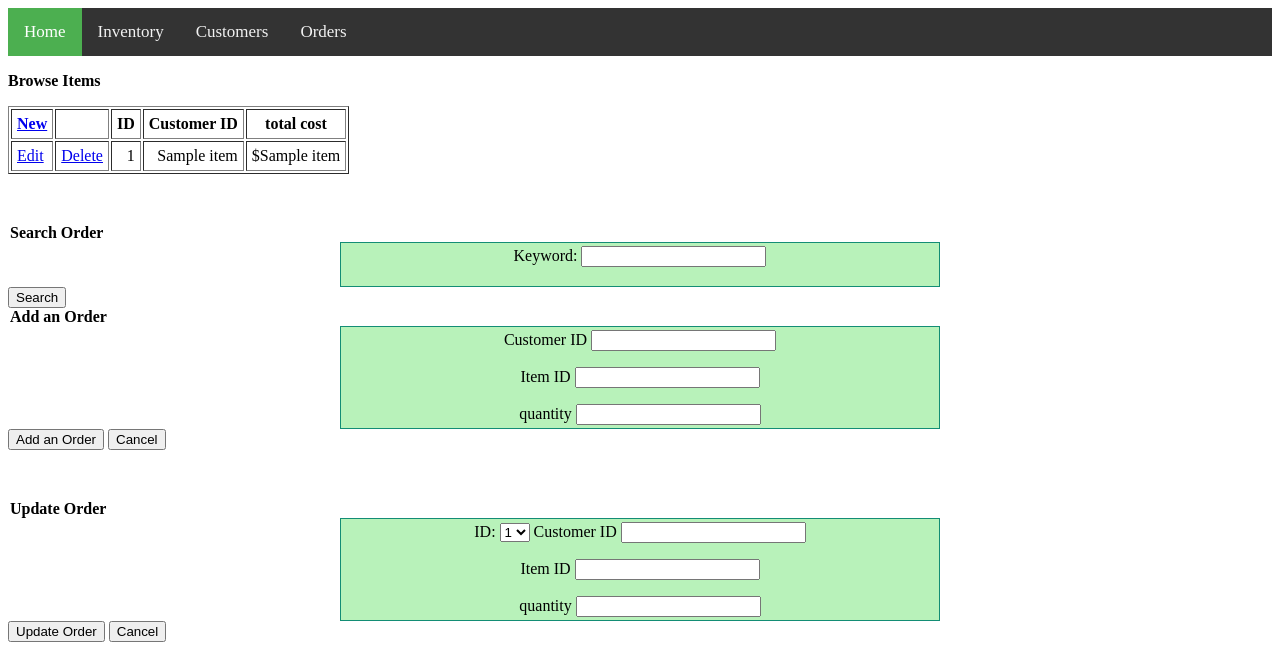
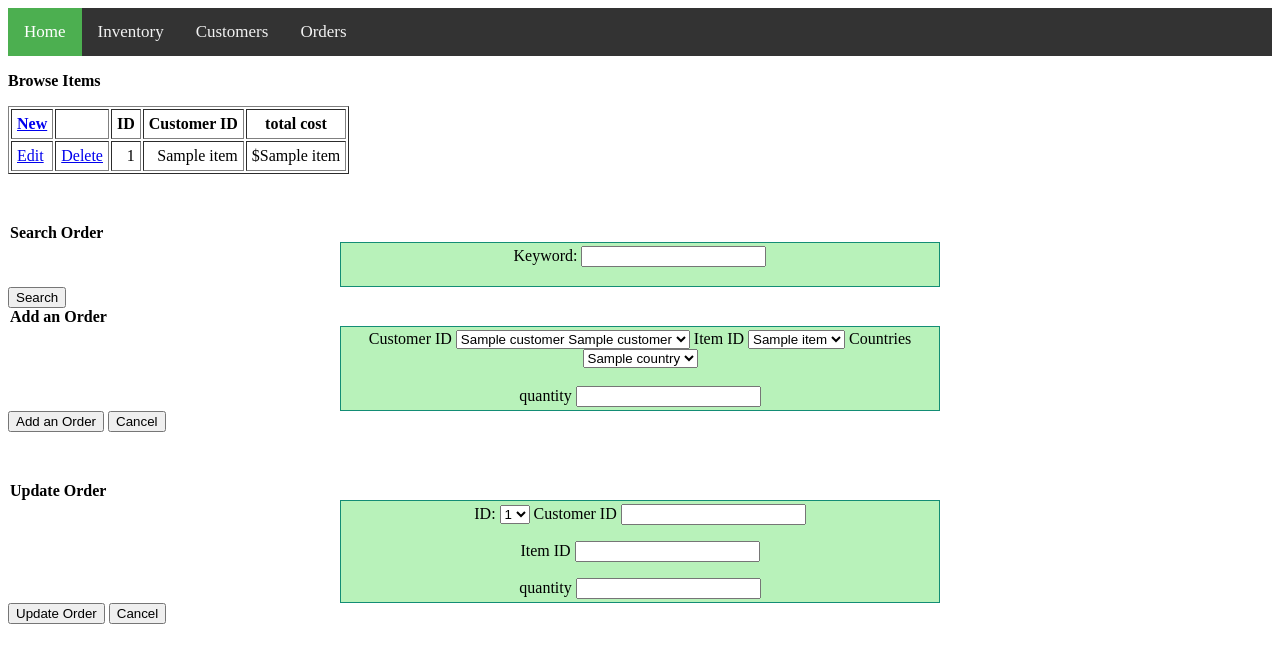
Before and after one commit to williamgl/CS340, a Flask app: template templates/orders.html in a window 1280 px wide. Shown: the top 672 px of the page. Run offline with Flask 2, Linux system fonts and the light colour scheme; the template is opened without the code that fills it: most values are stand-ins (such as "Sample title", 1, 10 or a date in 2020).

Commit message:
All entities create done

```diff
--- a/app.py
+++ b/app.py
@@ -122,7 +122,48 @@ def orders():
         mycursor = my_db.cursor()
         mycursor.execute("SELECT * FROM Orders")
         myresult = mycursor.fetchall()
-        return render_template("orders.html", myresult=myresult)
+
+        mycursor.execute("SELECT * FROM Customers")
+        customers = mycursor.fetchall()
+
+        mycursor.execute("SELECT * FROM Items")
+        items = mycursor.fetchall()
+
+        mycursor.execute("SELECT * FROM Countries")
+        countries = mycursor.fetchall()
+        return render_template("orders.html", myresult=myresult,customers=customers,items=items, countries=countries)
+    elif request.method == 'POST':
+        mycursor = my_db.cursor()
+        customer_id = request.form.get("customer_id")
+        item_id = request.form.get("item_id")
+        quantity = request.form.get("quantity")
+        country_code = request.form.get("country_code")
+        item_id = int(item_id)
+
+        mycursor.execute("SELECT cost FROM Items WHERE item_id = %s", (item_id,))
+        item = mycursor.fetchall()
+        item_cost = item[0][0]
+        print(item_cost)
+
+        total_cost = int(item_cost) * int(quantity)
+
+        sql2 = "INSERT INTO Orders (customer_id, total_cost, country_code_of_order) VALUES (%s, %s, %s)"
+        val2= (customer_id, total_cost,country_code)
+        mycursor.execute(sql2, val2)
+        my_db.commit()
+
+        mycursor.execute("SELECT * FROM Orders")
+        myresult = mycursor.fetchall()
+
+        mycursor.execute("SELECT * FROM Customers")
+        customers = mycursor.fetchall()
+
+        mycursor.execute("SELECT * FROM Items")
+        items = mycursor.fetchall()
+
+        mycursor.execute("SELECT * FROM Countries")
+        countries = mycursor.fetchall()
+        return render_template("orders.html", myresult=myresult,customers=customers,items=items, countries=countries)
 
 
 
--- a/templates/orders.html
+++ b/templates/orders.html
@@ -46,13 +46,33 @@
 
     <div id="insert" style="display: block">
         <legend><strong>Add an Order</strong></legend>
-        <fieldset class="fields">
-            <label> Customer ID </label> <input type="text" name="customer_id"><p></p>
-            <label> Item ID </label> <input type="text" name="item_id"><p></p>
+        <form action="/orders" method="post">
+          <fieldset class="fields">
+            <label> Customer ID </label>
+            <select name="customer_id" id="ids">
+              {% for customer in customers%}
+              <option value={{customer[0]}}>{{customer[1]}} {{customer[2]}}</option>
+              {%endfor%}
+            </select>
+            <label> Item ID </label>
+            <select name="item_id" id="ids">
+              {% for item in items%}
+              <option value={{item[0]}}>{{item[1]}}</option>
+              {%endfor%}
+            </select>
+            <label> Countries </label>
+            <select name="country_code" id="ids">
+              {% for country in countries%}
+              <option value={{country[2]}}>{{country[1]}}</option>
+              {%endfor%}
+            </select>
+            <br>
+            <br>
             <label> quantity </label> <input type="text" name="quantity">
-        </fieldset>
+          </fieldset>
         <input class="btn" type="submit" value="Add an Order">
         <input class="btn" type="button" value="Cancel">
+      </form>
         <p>&nbsp;</p>
     </div><!-- insert -->
 
```
